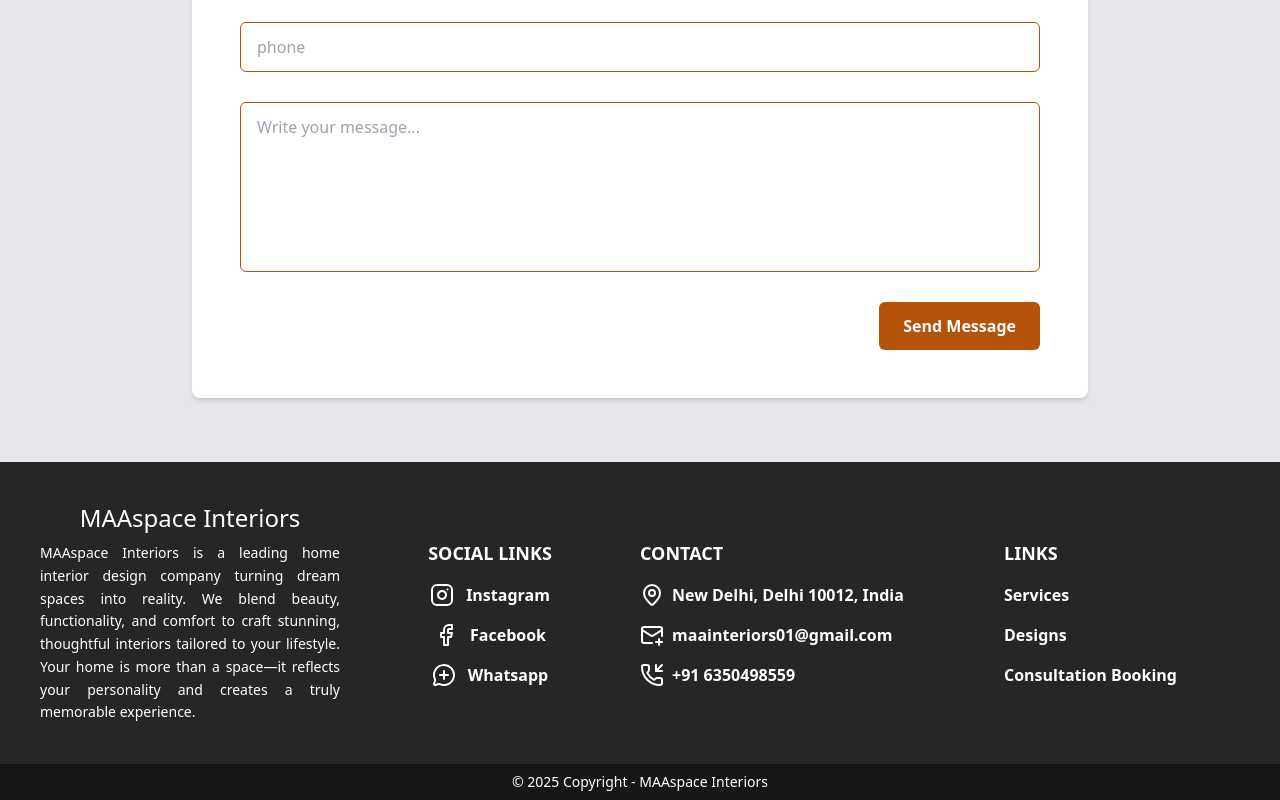
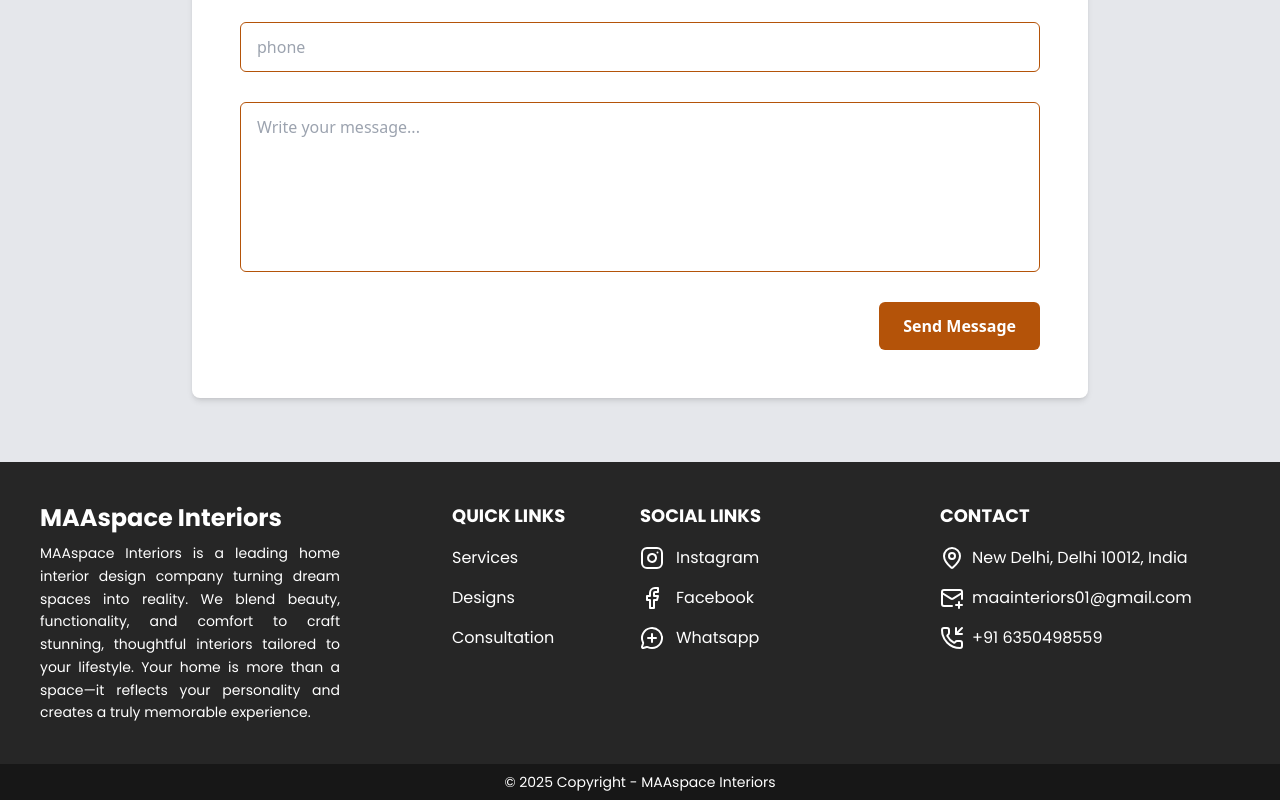
Before and after one commit to Cod-Rajeev/MAAspace-Interiors, a React (Vite) app: page /ConsultationBooking in a window 1280 px wide. Shown: the part 1143-1943 px from the top of the page. Built offline with nearby package versions, Linux system fonts and the light colour scheme; a web font is replaced by a local one.

Commit message:
footer link add

```diff
--- a/src/footer/Footer.jsx
+++ b/src/footer/Footer.jsx
@@ -13,10 +13,10 @@
 
 const Footer = () => {
   return (
-    <footer className="bg-neutral-800 text-center text-white w-full h-full">
-      <div className="grid grid-cols-1 md:grid-cols-4 mx-auto items-center p-10 gap-5 md:gap-0">
-        <div className="flex flex-col justify-center item-center   ">
-          <h6 className="text-2xl pb-2 flex justify-center">
+    <footer className="bg-neutral-800 poppins-regular text-start text-white w-full h-full">
+      <div className="grid grid-cols-1 md:grid-cols-4 mx-auto items-start p-10 gap-5 md:gap-0">
+        <div className="flex flex-col justify-start items-start  ">
+          <h6 className="text-2xl pb-2 flex justify-start font-bold">
             MAAspace Interiors
           </h6>
           <p className="text-sm leading-relaxed text-justify">
@@ -27,67 +27,15 @@
             personality and creates a truly memorable experience.
           </p>
         </div>
-        <div>
-          {/* Social Links */}
-          <div className="font-semibold text-base space-y-4">
-            <h6 className="uppercase text-lg">Social Links</h6>
-            <a
-              href="https://www.instagram.com/maaspaceinteriors?igsh=MTl5czltcWRwbGtnbA%3D%3D&utm_source=qr"
-              target="_blank"
-              rel="noopener noreferrer"
-              className="hover:text-amber-500 justify-center items-center gap-3 flex flex-row"
-            >
-              <Instagram />
-              Instagram
-            </a>
-
-            <a
-              href="https://www.facebook.com/share/1Zzxucd8jf/?mibextid=wwXIfr"
-              target="_blank"
-              rel="noopener noreferrer"
-              className="hover:text-amber-500 justify-center items-center gap-3 flex flex-row"
-            >
-              <Facebook />
-              Facebook
-            </a>
-            <a
-              href="http://wa.me/916350498559"
-              target="_blank"
-              rel="noopener noreferrer"
-              className="hover:text-amber-500 justify-center items-center gap-3 flex flex-row"
-            >
-              <MessageCirclePlus />
-              Whatsapp
-            </a>
-            {/* <Link className="hover:text-amber-500 items-center gap-3 flex flex-row">
-              <Twitter />
-              Twitter
-            </Link> */}
-          </div>
-        </div>
-        {/* Contact Info */}
-        <div className="space-y-4 flex flex-col justify-center font-semibold text-base">
-          <h6 className="uppercase flex justify-center md:justify-start text-lg">
-            Contact
+        {/* Links  */}
+        <div className=" text-base space-y-4 text-start justify-start pl-0 md:pl-28">
+          <h6 className="uppercase font-bold text-lg justify-start">
+            Quick Links
           </h6>
-          <p className="flex justify-center md:justify-start items-center gap-2">
-            <MapPin /> New Delhi, Delhi 10012, India
-          </p>
-          <p className="flex justify-center md:justify-start items-center gap-2">
-            <MailPlus /> maainteriors01@gmail.com
-          </p>
-          <p className="flex justify-center md:justify-start items-center gap-2">
-            <PhoneIncoming /> +91 6350498559
-          </p>
-        </div>
-
-        {/* Links  */}
-        <div className="font-semibold text-base space-y-4 text-start justify-start pl-16">
-          <h6 className="uppercase text-lg">Links</h6>
           <Link
             to="/services"
             rel="noopener noreferrer"
-            className="hover:text-amber-500  gap-3 flex flex-row"
+            className="hover:text-amber-500 justify-start text-start gap-3 flex flex-row"
           >
             Services
           </Link>
@@ -104,7 +52,7 @@
             rel="noopener noreferrer"
             className="hover:text-amber-500 gap-3 flex flex-row"
           >
-            Consultation Booking
+            Consultation
           </Link>
           {/* <Link
             to="/designs"
@@ -127,6 +75,61 @@
           >
             About Us
           </Link> */}
+        </div>
+        <div>
+          {/* Social Links */}
+          <div className=" text-base space-y-4">
+            <h6 className="uppercase text-lg font-bold justify-start">
+              Social Links
+            </h6>
+            <a
+              href="https://www.instagram.com/maaspaceinteriors?igsh=MTl5czltcWRwbGtnbA%3D%3D&utm_source=qr"
+              target="_blank"
+              rel="noopener noreferrer"
+              className="hover:text-amber-500  gap-3 flex flex-row"
+            >
+              <Instagram />
+              Instagram
+            </a>
+
+            <a
+              href="https://www.facebook.com/share/1Zzxucd8jf/?mibextid=wwXIfr"
+              target="_blank"
+              rel="noopener noreferrer"
+              className="hover:text-amber-500  gap-3 flex flex-row"
+            >
+              <Facebook />
+              Facebook
+            </a>
+            <a
+              href="http://wa.me/916350498559"
+              target="_blank"
+              rel="noopener noreferrer"
+              className="hover:text-amber-500 gap-3 flex flex-row"
+            >
+              <MessageCirclePlus />
+              Whatsapp
+            </a>
+            {/* <Link className="hover:text-amber-500 items-center gap-3 flex flex-row">
+              <Twitter />
+              Twitter
+            </Link> */}
+          </div>
+        </div>
+        {/* Contact Info */}
+        <div className="space-y-4 flex flex-col justify-center text-base">
+          <h6 className="uppercase flex justify-start font-bold  text-lg">
+            Contact
+          </h6>
+          <p className="flex  gap-2">
+            <MapPin /> New Delhi, Delhi 10012, India
+          </p>
+          <p className="flex  gap-2">
+            <MailPlus /> maainteriors01@gmail.com
+          </p>
+          <p className="flex gap-2">
+            <PhoneIncoming /> +91 6350498559
+          </p>
         </div>
 
         {/* Map */}
```
